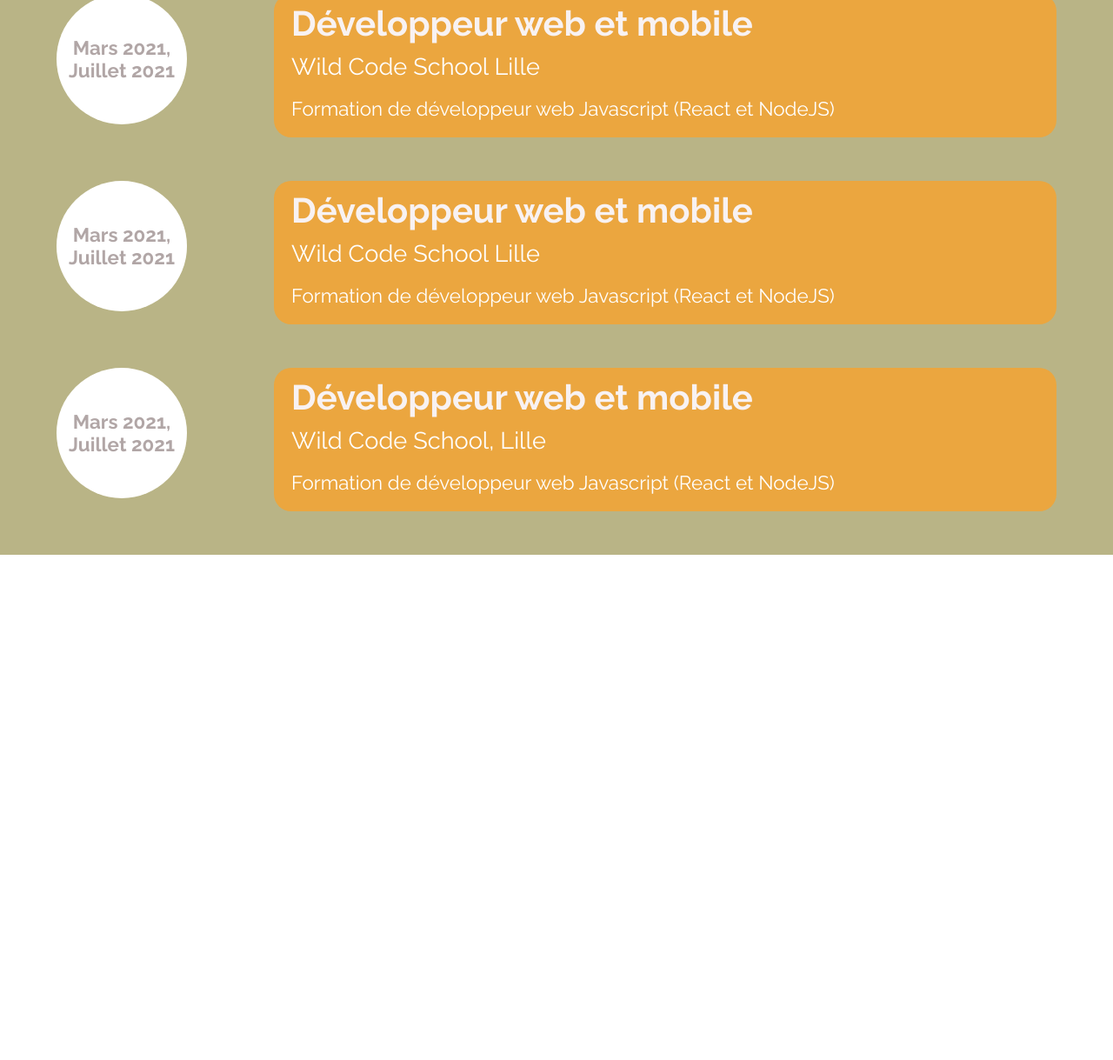
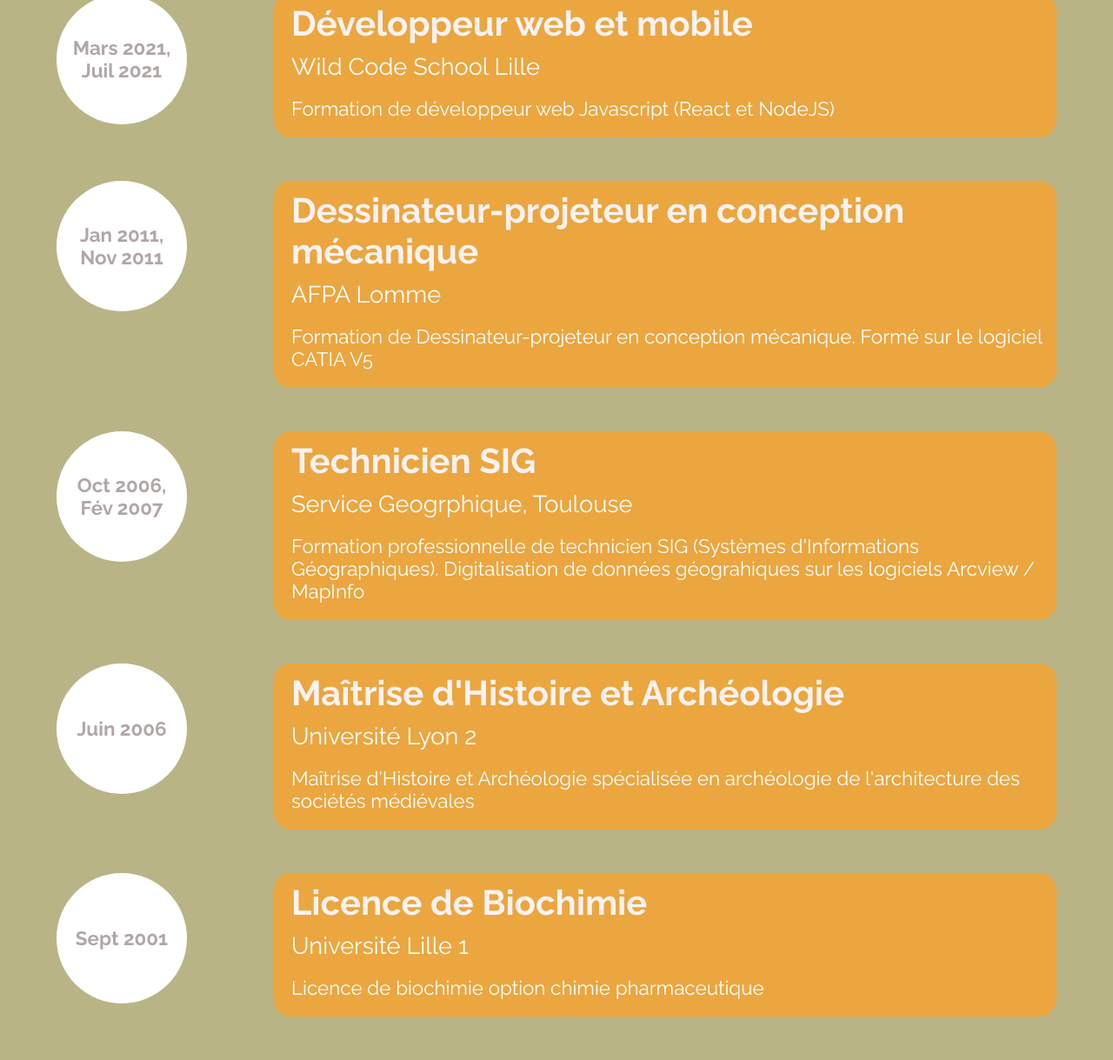
Before and after one commit to JulienDelemarle/portfolio_JDelemarle, a plain HTML site: page index.html in a window 1280 px wide. Shown: the part 1994-3213 px from the top of the page at 87% size. Before the commit the page ends 2632 px from the top, so only its background shows below. Drawn offline with Linux system fonts and the light colour scheme.

Commit message:
in index.html add and update content

```diff
--- a/index.html
+++ b/index.html
@@ -44,7 +44,7 @@
         <h2 class="section-title">Mon parcours</h2>
         <div class="course-block" id="course">
             <div class="course-date">
-                <p>Mars 2021,<br> Juillet 2021</p>
+                <p>Mars 2021,<br> Juil 2021</p>
             </div>
             <div class="course-content">
                 <h3 class="course-title">Développeur web et mobile</h3>
@@ -55,23 +55,45 @@
 
         <div class="course-block" id="course">
             <div class="course-date">
-                <p>Mars 2021,<br> Juillet 2021</p>
+                <p>Jan 2011,<br> Nov 2011</p>
             </div>
             <div class="course-content">
-                <h3 class="course-title">Développeur web et mobile</h3>
-                <h3 class="course-school">Wild Code School Lille</h3>
-                <p class="course-description">Formation de développeur web Javascript (React et NodeJS)</p>
+                <h3 class="course-title">Dessinateur-projeteur en conception mécanique</h3>
+                <h3 class="course-school">AFPA Lomme</h3>
+                <p class="course-description">Formation de Dessinateur-projeteur en conception mécanique. Formé sur le logiciel CATIA V5</p>
             </div>
         </div>
 
         <div class="course-block" id="course">
             <div class="course-date">
-                <p>Mars 2021,<br> Juillet 2021</p>
+                <p>Oct 2006,<br> Fév 2007</p>
             </div>
             <div class="course-content">
-                <h3 class="course-title">Développeur web et mobile</h3>
-                <h3 class="course-school">Wild Code School, Lille</h3>
-                <p class="course-description">Formation de développeur web Javascript (React et NodeJS)</p>
+                <h3 class="course-title">Technicien SIG</h3>
+                <h3 class="course-school">Service Geogrphique, Toulouse</h3>
+                <p class="course-description">Formation professionnelle de technicien SIG (Systèmes d'Informations Géographiques). Digitalisation de données géograhiques sur les logiciels Arcview / MapInfo</p>
+            </div>
+        </div>
+
+        <div class="course-block" id="course">
+            <div class="course-date">
+                <p>Juin 2006</p>
+            </div>
+            <div class="course-content">
+                <h3 class="course-title">Maîtrise d'Histoire et Archéologie</h3>
+                <h3 class="course-school">Université Lyon 2</h3>
+                <p class="course-description">Maîtrise d'Histoire et Archéologie spécialisée en archéologie de l'architecture des sociétés médiévales</p>
+            </div>
+        </div>
+
+        <div class="course-block" id="course">
+            <div class="course-date">
+                <p>Sept 2001</p>
+            </div>
+            <div class="course-content">
+                <h3 class="course-title">Licence de Biochimie</h3>
+                <h3 class="course-school">Université Lille 1</h3>
+                <p class="course-description">Licence de biochimie option chimie pharmaceutique</p>
             </div>
         </div>
 
```
